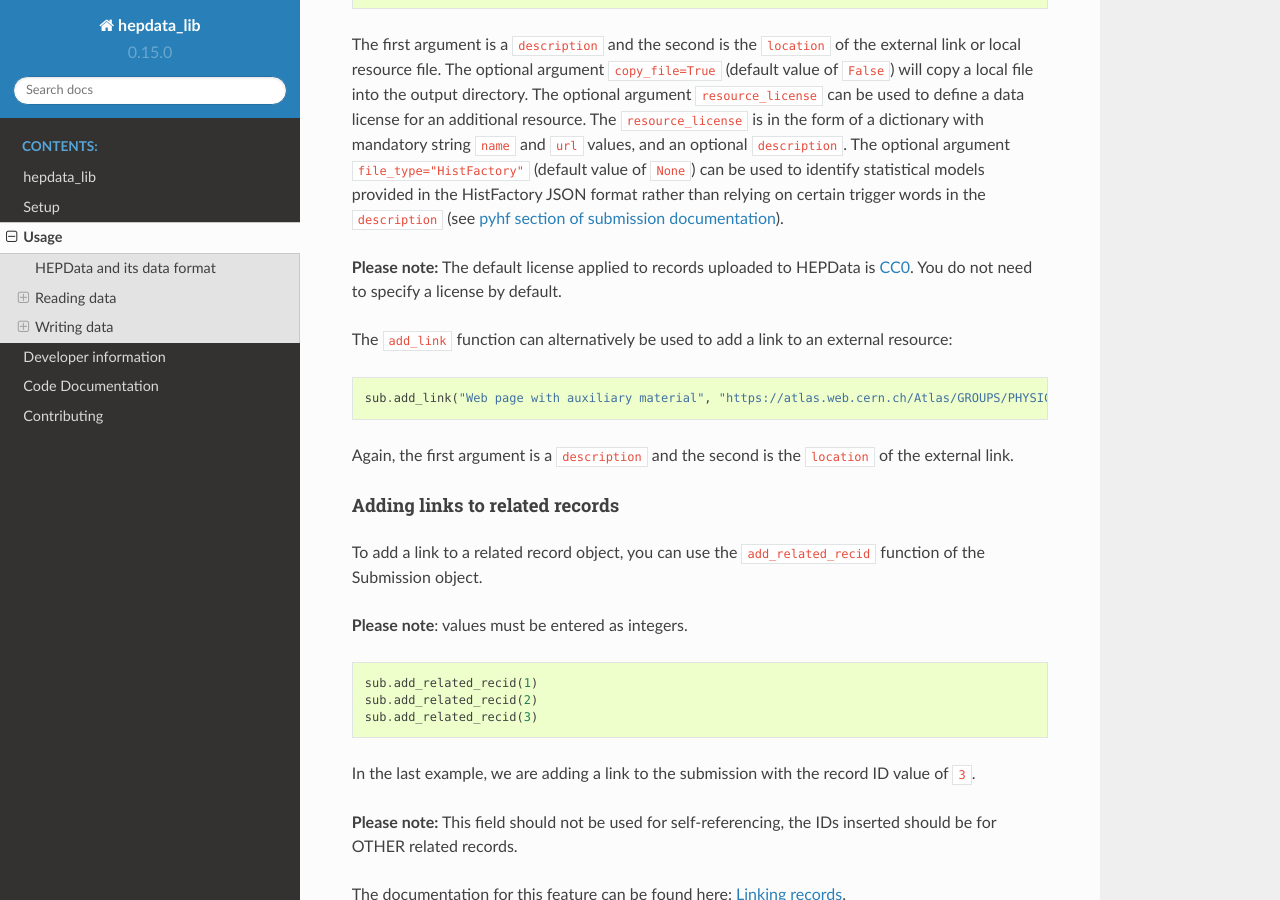
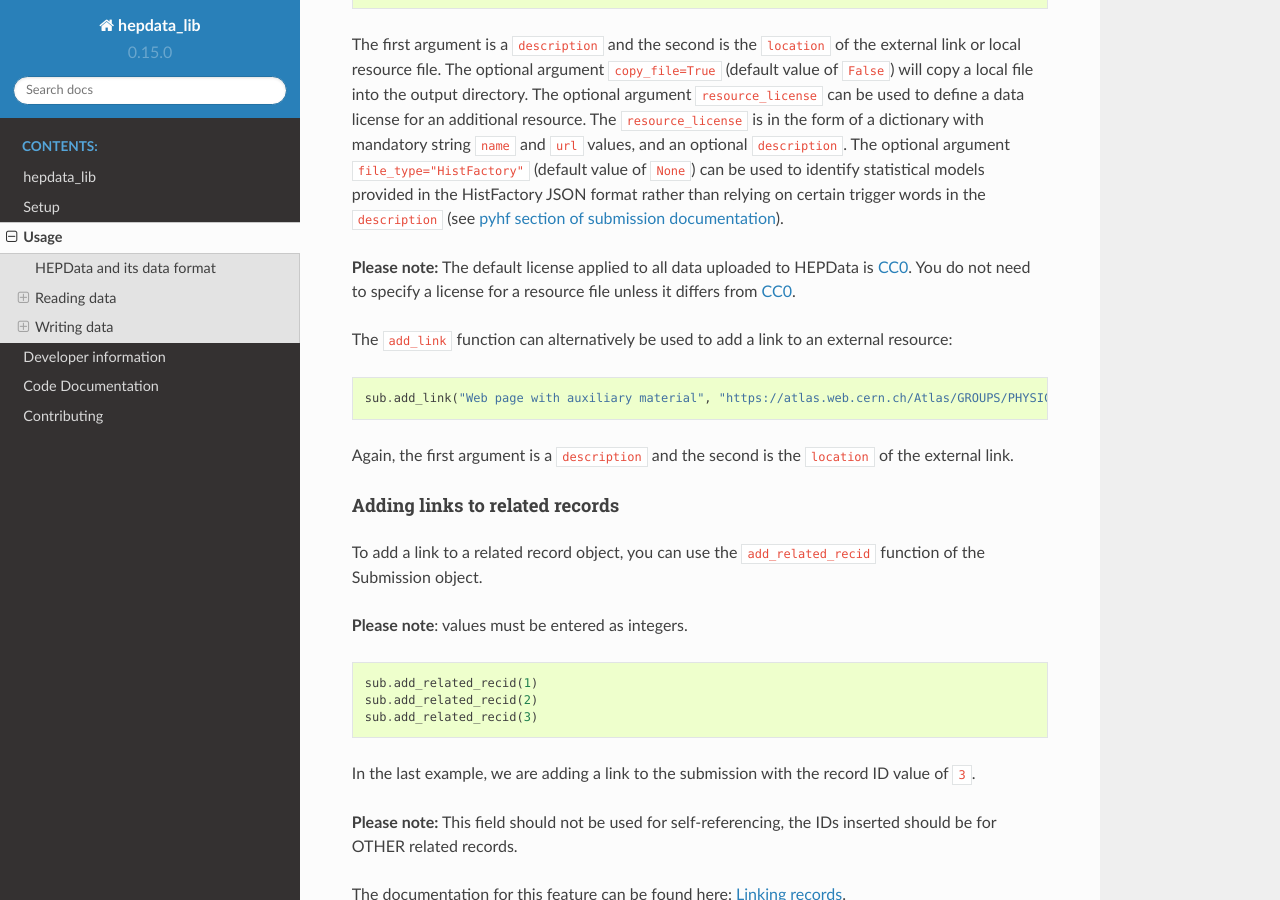
Before and after one commit to HEPData/hepdata_lib, a Sphinx documentation site: the page built from docs/usage.rst, in a window 1280 px wide and 900 px high, scrolled down 2992 px. Built offline with Sphinx 7.4.7 and the Read the Docs theme 2.0.0, drawn with Linux system fonts in a browser that asks for light colours; some of the changed text lies outside the part shown.

Commit message:
Update usage documentation
Updates the documentation for usage in usage.rst to improve licence notice clarity. Now mentions that a licence does not need to be specified if it is CC0.

```diff
--- a/docs/usage.rst
+++ b/docs/usage.rst
@@ -133,8 +133,8 @@ The ``resource_license`` is in the form of a dictionary with mandatory string ``
 The optional argument ``file_type="HistFactory"`` (default value of ``None``) can be used to identify statistical models provided in the HistFactory JSON
 format rather than relying on certain trigger words in the ``description`` (see `pyhf section of submission documentation`_).
 
-**Please note:** The default license applied to records uploaded to HEPData is `CC0`_. You do not
-need to specify a license by default.
+**Please note:** The default license applied to all data uploaded to HEPData is `CC0`_. You do not
+need to specify a license for a resource file unless it differs from `CC0`_.
 
 .. _`CC0`: https://creativecommons.org/public-domain/cc0/
 
@@ -334,8 +334,8 @@ Adding a data license
 You can add data license information to a table using the ``add_data_license`` function of the Table class.
 This function takes mandatory ``name`` and ``url`` string arguments, as well as an optional ``description``.
 
-**Please note:** The default license applied to records uploaded to HEPData is `CC0`_. You do not
-need to specify a license by default.
+**Please note:** The default license applied to all data uploaded to HEPData is `CC0`_. You do not
+need to specify a license for a data table unless it differs from `CC0`_.
 
 .. _`CC0`: https://creativecommons.org/public-domain/cc0/
 
```
